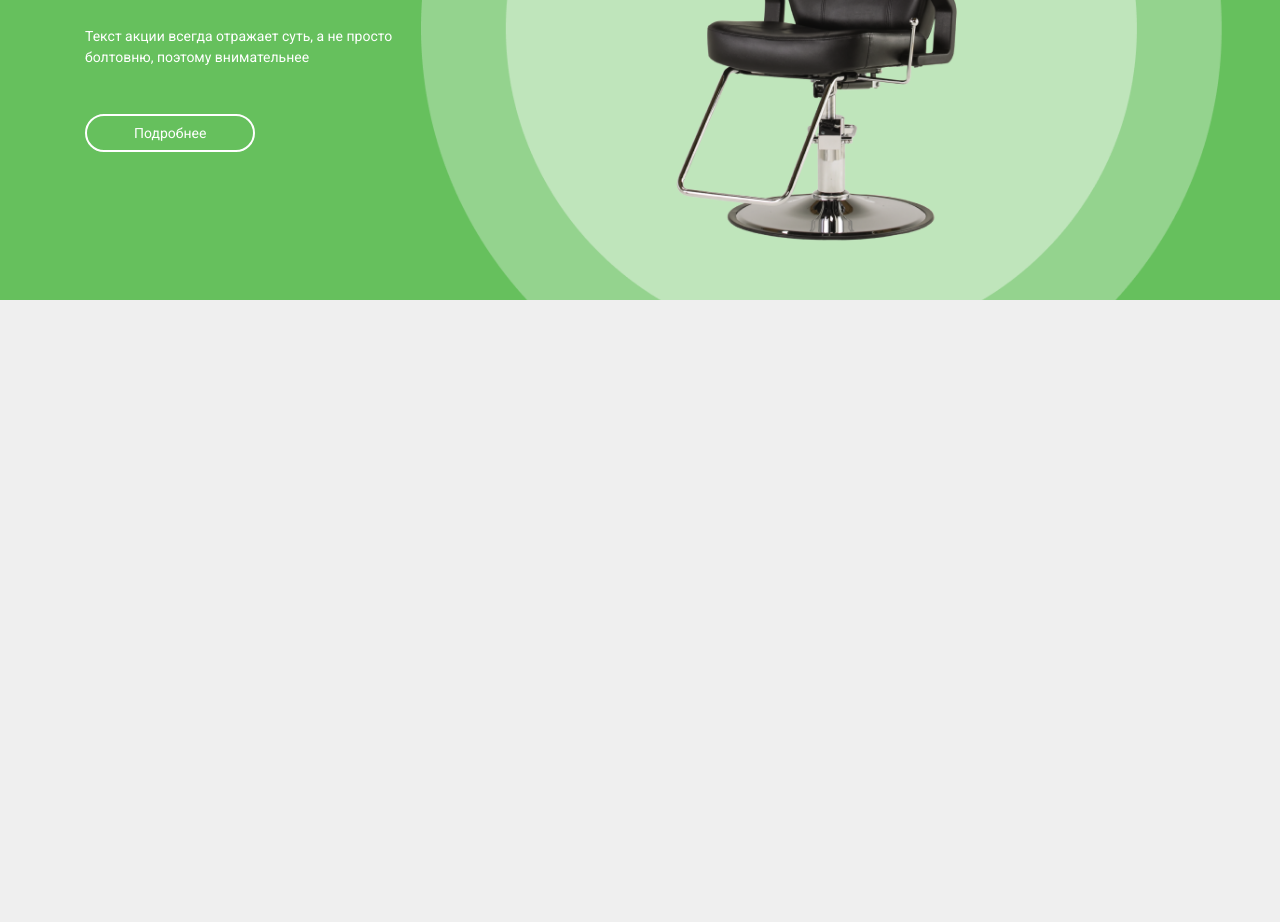
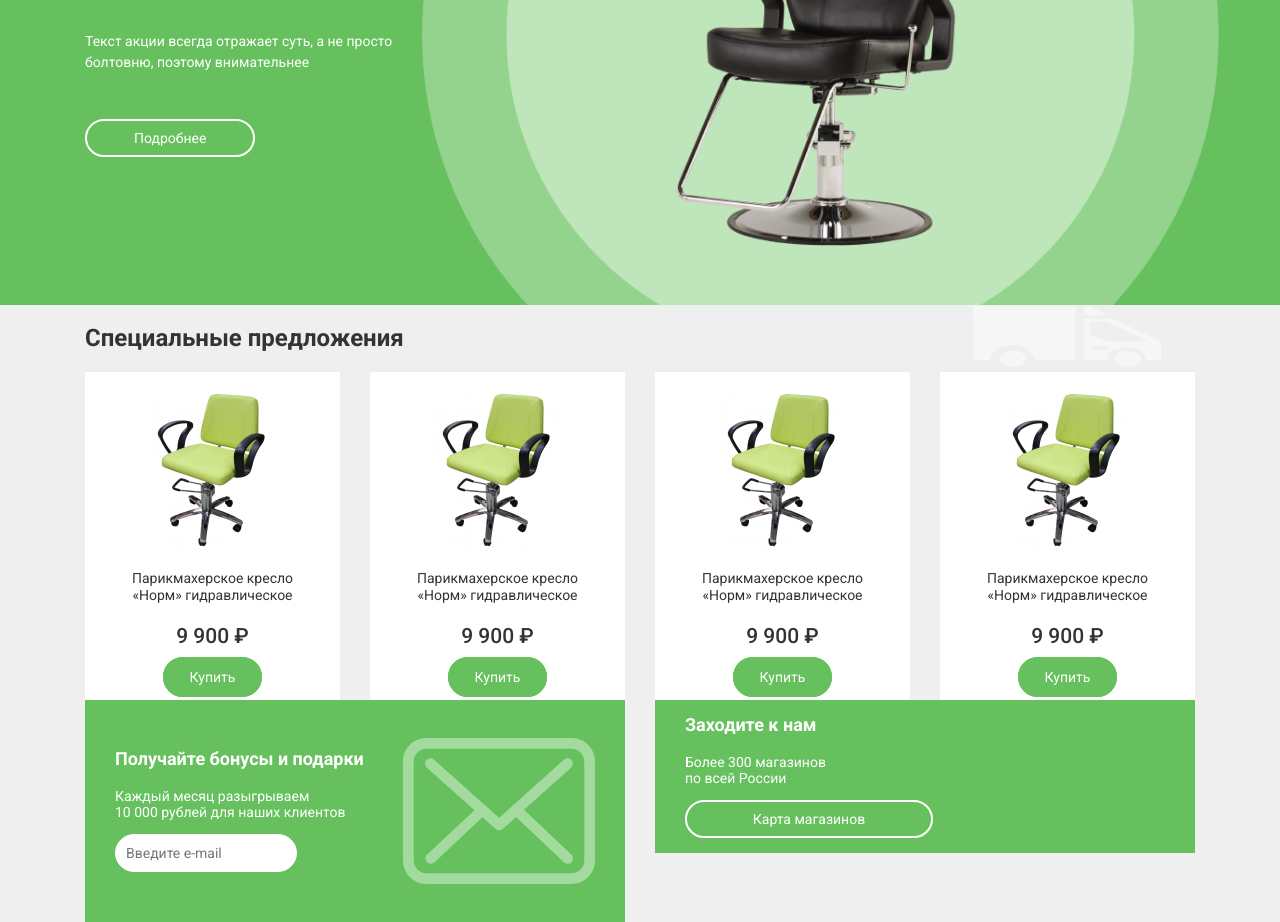
Before and after one commit to bareum-dev/beauty, a plain HTML site: page index.html in a window 1280 px wide. Shown: the part 532-1454 px from the top of the page. Before the commit the page ends 832 px from the top, so only its background shows below. Drawn offline with nearby package versions, Linux system fonts and the light colour scheme.

Commit message:
main has done, before pixel perfect

```diff
--- a/css/style.css
+++ b/css/style.css
@@ -21,7 +21,7 @@ body {
 .nav > li {
   margin-left: 15px;
   margin-right: 15px;
-  padding: 4px 0;
+  padding: 12px 0 0 0;
 }
 
 .nav > li > a {
@@ -61,6 +61,13 @@ body {
   background-color: transparent;
   padding: 10px 25px;
   margin-left: 36px;
+  transition: 0.2s ease;
+  cursor: pointer;
+}
+
+.header-info button:hover {
+  background-color: #66C05D;
+  color: #fff;
 }
 
 .header-bottom {
@@ -106,12 +113,23 @@ hr {
   border-radius: 20px;
   background-color: transparent;
   padding: 9px 47px;
+  transition: 0.2s ease;
+}
+
+.btn:hover {
+  background-color: #fff;
+  color: #333;
 }
 
 .title {
   font-size: 48px;
   font-weight: 700;
-  margin-bottom: 42px;
+  margin-bottom: 39px;
+}
+
+.title-h2 {
+  font-size: 24px;
+  font-weight: 700;
 }
 
 .logo-image {
@@ -122,3 +140,95 @@ hr {
   margin-right: 20px;
   letter-spacing: 4px;
 }
+
+.bg-white {
+  background-color: #fff;
+}
+
+.grid {
+  display: grid;
+  grid-template-columns: repeat(4, 1fr);
+  gap: 0 30px;
+}
+
+.grid-item-title {
+  grid-column: 1/4;
+  grid-row: 1/2;
+}
+
+.grid-item-img {
+  grid-column: 4/5;
+  grid-row: 1/2;
+  text-align: center;
+}
+
+.grid-item-left {
+  grid-column: 1/3;
+  grid-row: 3/4;
+}
+
+.grid-item-right {
+  grid-column: 3/5;
+  grid-row: 3/4;
+}
+
+.bg-green {
+  background-color: #66C05D;
+  color: #fff;
+  padding: 15px 30px;
+  display: flex;
+  justify-content: space-between;
+  align-items: center;
+}
+
+.grid-item-catalog {
+  text-align: center;
+}
+
+.grid-item-catalog .bg-white {
+  padding: 15px 30px;
+}
+
+.grid-price {
+  font-size: 21px;
+  font-weight: 500;
+}
+
+.grid-btn {
+  border: 2px solid #66C05D;
+  border-radius: 20px;
+  background-color: #66C05D;
+  color: #fff;
+  padding: 10px 25px;
+  text-decoration: none;
+  transition: 0.2s ease;
+  cursor: pointer;
+}
+
+.bg-green h3 {
+  font-size: 18px;
+  font-weight: 700;
+  margin-top: 0;
+}
+
+.bg-green-item {
+  flex: 0 0 60%;
+}
+
+.bg-green-img {
+  flex: 0 0 40%;
+  text-align: center;
+}
+
+.bg-green input {
+  font-size: 14px;
+  border: 1px solid #fff;
+  border-radius: 20px;
+  padding: 10px;
+}
+
+.bg-green .btn {
+  display: block;
+  text-align: center;
+  max-width: 150px;
+}
--- a/index.html
+++ b/index.html
@@ -57,5 +57,76 @@
       <a class="btn" href="#">Подробнее</a>
     </div>
   </section>
+  <section class="catalog">
+    <div class="wrapper">
+      <div class="grid">
+        <div class="grid-item1 grid-item-title">
+          <h2 class="title-h2">Специальные предложения</h2>
+        </div>
+        <div class="grid-item2 grid-item-img">
+          <img src="img/car.svg" alt="delivery-car">
+        </div>
+        <div class="grid-item3 grid-item-catalog">
+          <div class="bg-white">
+            <div class="thumb">
+              <img src="img/chair.png" alt="chair">
+            </div>
+            <p class="grid-title">Парикмахерское кресло «Норм» гидравлическое</p>
+            <p class="grid-price">9 900 ₽ </p>
+            <a class="grid-btn" href="#">Купить</a>
+          </div>
+        </div>
+        <div class="grid-item4 grid-item-catalog">
+          <div class="bg-white">
+            <div class="thumb">
+              <img src="img/chair.png" alt="chair">
+            </div>
+            <p class="grid-title">Парикмахерское кресло «Норм» гидравлическое</p>
+            <p class="grid-price">9 900 ₽ </p>
+            <a class="grid-btn" href="#">Купить</a>
+          </div>
+        </div>
+        <div class="grid-item5 grid-item-catalog">
+          <div class="bg-white">
+            <div class="thumb">
+              <img src="img/chair.png" alt="chair">
+            </div>
+            <p class="grid-title">Парикмахерское кресло «Норм» гидравлическое</p>
+            <p class="grid-price">9 900 ₽ </p>
+            <a class="grid-btn" href="#">Купить</a>
+          </div>
+        </div>
+        <div class="grid-item6 grid-item-catalog">
+          <div class="bg-white">
+            <div class="thumb">
+              <img src="img/chair.png" alt="chair">
+            </div>
+            <p class="grid-title">Парикмахерское кресло «Норм» гидравлическое</p>
+            <p class="grid-price">9 900 ₽ </p>
+            <a class="grid-btn" href="#">Купить</a>
+          </div>
+        </div>
+        <div class="grid-item7 grid-item-left">
+          <div class="bg-green">
+            <div class="bg-green-item">
+              <h3>Получайте бонусы и подарки</h3>
+              <p>Каждый месяц разыгрываем <br> 10 000 рублей для наших клиентов</p>
+              <input type="email" placeholder="Введите e-mail">
+            </div>
+            <img class="bg-green-img" src="img/envelope.svg" alt="Envelope">
+          </div>
+        </div>
+        <div class="grid-item8 grid-item-right">
+          <div class="bg-green">
+            <div class="bg-green-item">
+                <h3>Заходите к нам</h3>
+                <p>Более 300 магазинов <br> по всей России</p>
+                <a class="btn" href="#">Карта магазинов</a>
+              </div>
+            </div>
+        </div>
+      </div>
+    </div>
+  </section>
 </body>
 </html>
```
